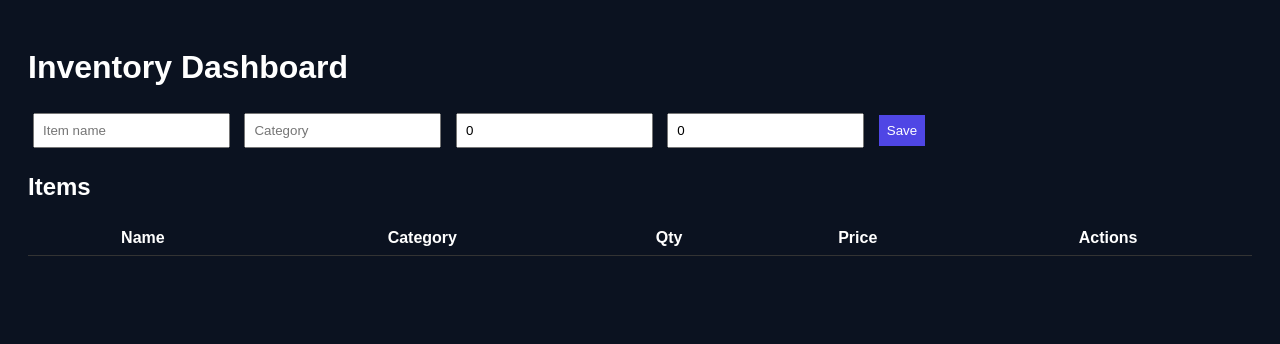
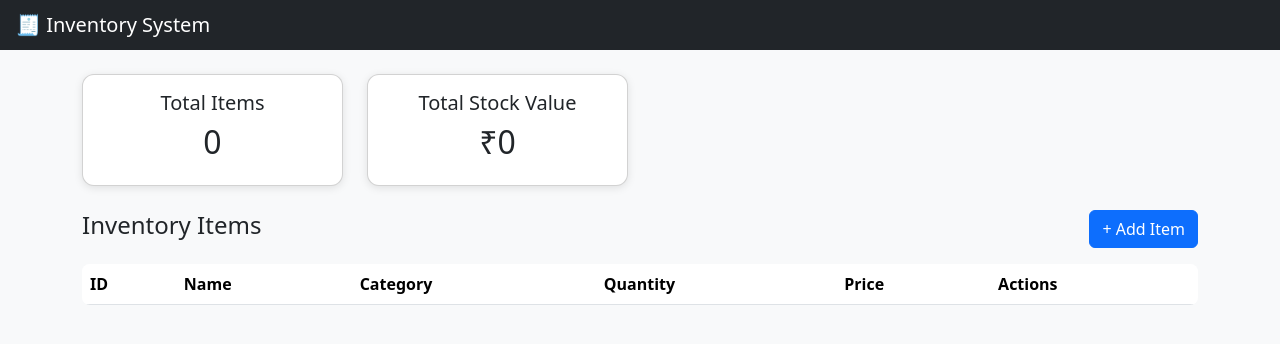
Before and after one commit to Akilucky-rogue/inventory-app, a website: page public/index.html in a window 1280 px wide. Drawn offline with nearby package versions, Linux system fonts and the light colour scheme; no server answers.

Commit message:
Fix frontend serving

```diff
--- a/public/index.html
+++ b/public/index.html
@@ -1,26 +1,79 @@
-<!doctype html>
-<html>
-  <head>
-    <meta charset="utf-8">
-    <title>Inventory Dashboard</title>
-    <link rel="stylesheet" href="style.css">
-  </head>
-  <body>
-    <h1>Inventory Dashboard</h1>
-    <form id="form">
-      <input type="hidden" id="id">
-      <input id="name" placeholder="Item name" required>
-      <input id="category" placeholder="Category">
-      <input id="quantity" type="number" placeholder="Quantity" value="0">
-      <input id="price" type="number" placeholder="Price" value="0">
-      <button type="submit">Save</button>
-    </form>
+<!DOCTYPE html>
+<html lang="en">
+<head>
+  <meta charset="UTF-8" />
+  <meta name="viewport" content="width=device-width, initial-scale=1.0" />
+  <title>Inventory Management Dashboard</title>
+  <link href="https://cdn.jsdelivr.net/npm/bootstrap@5.3.2/dist/css/bootstrap.min.css" rel="stylesheet">
+  <link rel="stylesheet" href="style.css">
+</head>
+<body>
+  <nav class="navbar navbar-dark bg-dark px-3">
+    <span class="navbar-brand mb-0 h1">🧾 Inventory System</span>
+  </nav>
 
-    <h2>Items</h2>
-    <table id="table">
-      <thead><tr><th>Name</th><th>Category</th><th>Qty</th><th>Price</th><th>Actions</th></tr></thead>
-      <tbody></tbody>
+  <div class="container mt-4">
+    <div class="row mb-4">
+      <div class="col-md-3">
+        <div class="card text-center">
+          <div class="card-body">
+            <h5>Total Items</h5>
+            <h2 id="totalItems">0</h2>
+          </div>
+        </div>
+      </div>
+      <div class="col-md-3">
+        <div class="card text-center">
+          <div class="card-body">
+            <h5>Total Stock Value</h5>
+            <h2 id="totalValue">₹0</h2>
+          </div>
+        </div>
+      </div>
+    </div>
+
+    <div class="d-flex justify-content-between align-items-center mb-3">
+      <h4>Inventory Items</h4>
+      <button class="btn btn-primary" data-bs-toggle="modal" data-bs-target="#addItemModal">+ Add Item</button>
+    </div>
+
+    <table class="table table-striped">
+      <thead>
+        <tr>
+          <th>ID</th>
+          <th>Name</th>
+          <th>Category</th>
+          <th>Quantity</th>
+          <th>Price</th>
+          <th>Actions</th>
+        </tr>
+      </thead>
+      <tbody id="itemsTable"></tbody>
     </table>
-    <script src="script.js"></script>
-  </body>
+  </div>
+
+  <!-- Add Item Modal -->
+  <div class="modal fade" id="addItemModal" tabindex="-1" aria-hidden="true">
+    <div class="modal-dialog">
+      <div class="modal-content">
+        <div class="modal-header">
+          <h5 class="modal-title">Add New Item</h5>
+          <button type="button" class="btn-close" data-bs-dismiss="modal"></button>
+        </div>
+        <div class="modal-body">
+          <form id="addItemForm">
+            <input class="form-control mb-2" name="name" placeholder="Item Name" required>
+            <input class="form-control mb-2" name="category" placeholder="Category">
+            <input class="form-control mb-2" name="quantity" type="number" placeholder="Quantity" required>
+            <input class="form-control mb-2" name="price" type="number" step="0.01" placeholder="Price" required>
+            <button class="btn btn-success w-100">Save Item</button>
+          </form>
+        </div>
+      </div>
+    </div>
+  </div>
+
+  <script src="https://cdn.jsdelivr.net/npm/bootstrap@5.3.2/dist/js/bootstrap.bundle.min.js"></script>
+  <script src="app.js"></script>
+</body>
 </html>
--- a/public/style.css
+++ b/public/style.css
@@ -1,6 +1,14 @@
-body { font-family: Arial, sans-serif; padding: 20px; background: #0b1220; color: #fff; }
-table { width: 100%; border-collapse: collapse; margin-top: 20px; }
-th, td { padding: 8px; border-bottom: 1px solid #333; }
-input, button { margin: 5px; padding: 8px; }
-button { background: #4f46e5; color: #fff; border: none; cursor: pointer; }
-button:hover { opacity: 0.8; }
+body {
+  background: #f8f9fa;
+}
+
+.card {
+  border-radius: 12px;
+  box-shadow: 0 2px 8px rgba(0,0,0,0.1);
+}
+
+.table {
+  background: white;
+  border-radius: 8px;
+  overflow: hidden;
+}
```
Also changed, not shown: server.js (+19 -9 lines).
